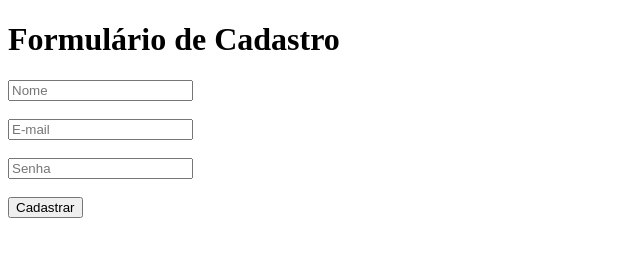
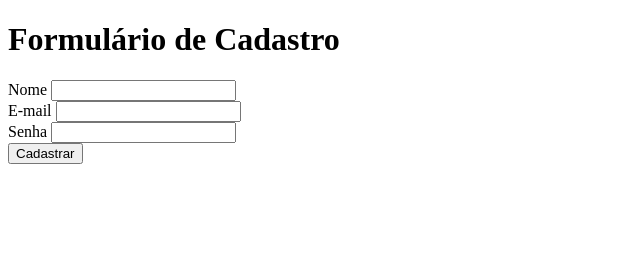
Before and after one commit to Brunofcardoso/front-end-ebac, a plain HTML site: page Formulario.html in a window 1280 px wide. Shown: the whole page, without its empty margins (0-640 px from the left). Drawn offline with Linux system fonts and the light colour scheme.

Commit message:
tarefa corrigida

```diff
--- a/Formulario.html
+++ b/Formulario.html
@@ -10,14 +10,14 @@
 </header>
 <body>
     <form>
-        <input type="text" placeholder="Nome">
+        <label for="Nome">Nome</label>
+        <input type="text" id="Nome" name="Nome">
         <br/>
+        <label for="E-mail">E-mail</label>
+        <input type="email" id="E-mail" name="E-mail">
         <br/>
-        <input type="email" placeholder="E-mail">
-        <br/>
-        <br/>
-        <input type="password" placeholder="Senha">
-        <br/>
+        <label for="Senha">Senha</label>
+        <input type="password" id="Senha" name="Senha">
         <br/>
         <button type="submit">
         Cadastrar
```
